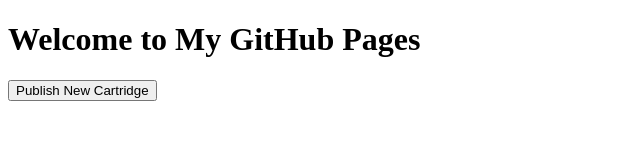
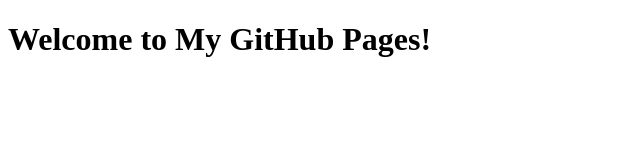
Before and after one commit to kentasaito/invaderz-kentasaito-8ppoi, a plain HTML site: page index.html in a window 1280 px wide. Shown: the whole page, without its empty margins (0-640 px from the left). Drawn offline with Linux system fonts and the light colour scheme.

Commit message:
Update index.html

```diff
--- a/index.html
+++ b/index.html
@@ -6,8 +6,6 @@
   <title>My GitHub Pages</title>
 </head>
 <body>
-  <h1>Welcome to My GitHub Pages</h1>
-  <button id="publish-new-cartridge">Publish New Cartridge</button>
-  <script src="static/pages/dashboard/member.js"></script>
+  <h1>Welcome to My GitHub Pages!</h1>
 </body>
 </html>
```
